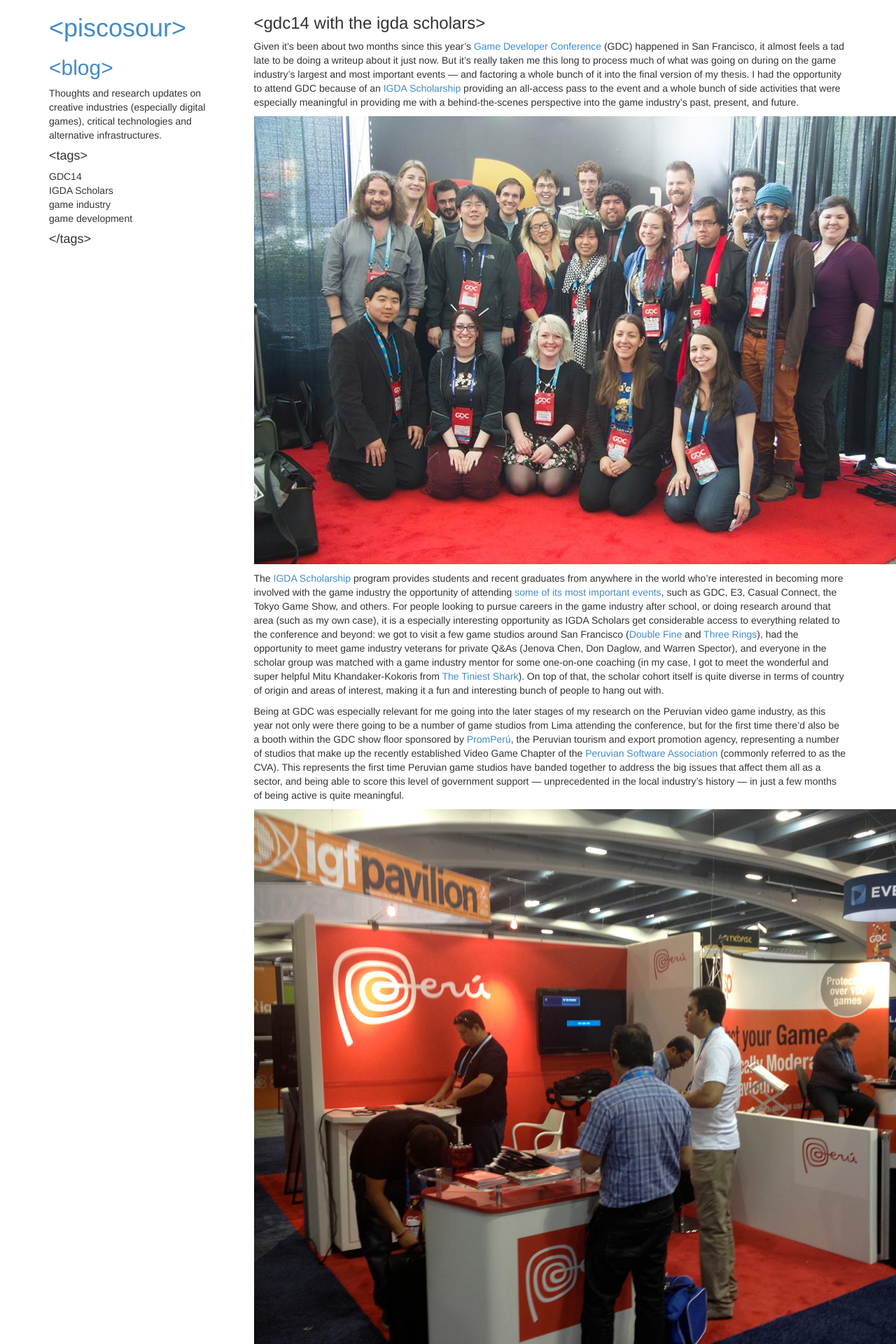
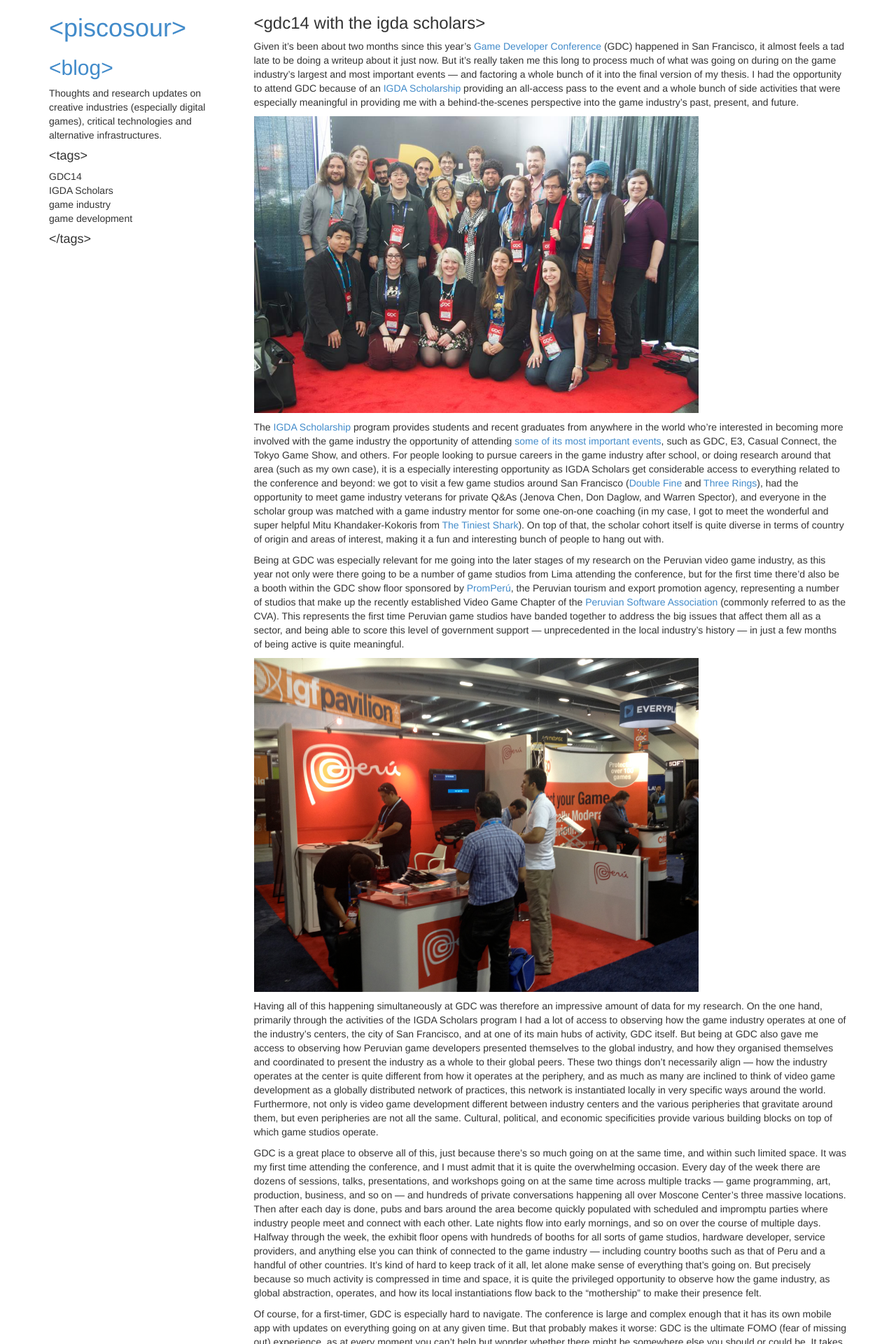
Before and after one commit to piscosour/piscosour.github.io, a Jekyll site: the page built from _posts/2014-05-13-gdc14-with-the-igdascholars.md, in a window 1280 px wide. Shown: the top 1920 px of the page at 70% size. Built offline with Jekyll 4.4.1, drawn with Linux system fonts in a browser that asks for light colours; comment, search, counter and statistics services are not loaded.

Commit message:
fixing images

```diff
--- a/_posts/2014-05-13-gdc14-with-the-igdascholars.md
+++ b/_posts/2014-05-13-gdc14-with-the-igdascholars.md
@@ -8,13 +8,13 @@
 ---
 Given it's been about two months since this year's [Game Developer Conference](http://www.gdconf.com/) (GDC) happened in San Francisco, it almost feels a tad late to be doing a writeup about it just now. But it's really taken me this long to process much of what was going on during on the game industry's largest and most important events --- and factoring a whole bunch of it into the final version of my thesis. I had the opportunity to attend GDC because of an [IGDA Scholarship](http://scholars.igda.org/) providing an all-access pass to the event and a whole bunch of side activities that were especially meaningful in providing me with a behind-the-scenes perspective into the game industry's past, present, and future.
 
-![The GDC14 cohort of IGDA Scholar.](/files/gdc14-igda-scholars.jpg)
+<img alt="The GDC14 cohort of IGDA Scholar." style="width: 75%" src="/files/gdc14-igda-scholars.jpg" />
 
 The [IGDA Scholarship](http://scholars.igda.org/) program provides students and recent graduates from anywhere in the world who're interested in becoming more involved with the game industry the opportunity of attending [some of its most important events](http://scholars.igda.org/scholarship-venues/), such as GDC, E3, Casual Connect, the Tokyo Game Show, and others. For people looking to pursue careers in the game industry after school, or doing research around that area (such as my own case), it is a especially interesting opportunity as IGDA Scholars get considerable access to everything related to the conference and beyond: we got to visit a few game studios around San Francisco ([Double Fine](http://www.doublefine.com/) and [Three Rings](http://www.threerings.net/)), had the opportunity to meet game industry veterans for private Q&As (Jenova Chen, Don Daglow, and Warren Spector), and everyone in the scholar group was matched with a game industry mentor for some one-on-one coaching (in my case, I got to meet the wonderful and super helpful Mitu Khandaker-Kokoris from [The Tiniest Shark](http://thetiniestshark.com/)). On top of that, the scholar cohort itself is quite diverse in terms of country of origin and areas of interest, making it a fun and interesting bunch of people to hang out with.
 
 Being at GDC was especially relevant for me going into the later stages of my research on the Peruvian video game industry, as this year not only were there going to be a number of game studios from Lima attending the conference, but for the first time there'd also be a booth within the GDC show floor sponsored by [PromPerú](http://www.promperu.gob.pe/), the Peruvian tourism and export promotion agency, representing a number of studios that make up the recently established Video Game Chapter of the [Peruvian Software Association](http://www.apesoft.org/) (commonly referred to as the CVA). This represents the first time Peruvian game studios have banded together to address the big issues that affect them all as a sector, and being able to score this level of government support --- unprecedented in the local industry's history --- in just a few months of being active is quite meaningful.
 
-![Peru's country both within the GDC exhibit floor.](/files/peru-gdc-setup.jpg)
+<img alt="Peru's country both within the GDC exhibit floor." style="width: 75%" src="/files/peru-gdc-setup.jpg" />
 
 Having all of this happening simultaneously at GDC was therefore an impressive amount of data for my research. On the one hand, primarily through the activities of the IGDA Scholars program I had a lot of access to observing how the game industry operates at one of the industry's centers, the city of San Francisco, and at one of its main hubs of activity, GDC itself. But being at GDC also gave me access to observing how Peruvian game developers presented themselves to the global industry, and how they organised themselves and coordinated to present the industry as a whole to their global peers. These two things don't necessarily align --- how the industry operates at the center is quite different from how it operates at the periphery, and as much as many are inclined to think of video game development as a globally distributed network of practices, this network is instantiated locally in very specific ways around the world. Furthermore, not only is video game development different between industry centers and the various peripheries that gravitate around them, but even peripheries are not all the same. Cultural, political, and economic specificities provide various building blocks on top of which game studios operate.
 
@@ -22,7 +22,7 @@
 
 Of course, for a first-timer, GDC is especially hard to navigate. The conference is large and complex enough that it has its own mobile app with updates on everything going on at any given time. But that probably makes it worse: GDC is the ultimate FOMO (fear of missing out) experience, as at every moment you can't help but wonder whether there might be somewhere else you should or could be. It takes a while to get over that feeling and just start to go with the flow and starting casual conversations with anyone and everyone. People in the game industry --- or, at the very least, the people I talked to during GDC --- are surpringly accessible and eager to talk about their work and projects, regardless of how big or important they may be. Which makes it an amazing place to learn very much, very fast.
 
-![Moscone West, where most of the sessions and presentations for GDC happened.](/files/moscone-center-gdc.jpg)
+<img alt="Moscone West, where most of the sessions and presentations for GDC happened." style="width: 75%" src="/files/moscone-center-gdc.jpg" />
 
 After I week I was tired enough that I really just wanted to go home and nap for several days, but it was all good, nerdy fun, and the data I captured has been extremely helpful to my thesis research (but more on that later). And while I could probably go on to share multiple tips about how to go about navigating something as complex as GDC, there are already several posts out on the web from people much more experienced at it than I am. What I will say, though, is that the [IGDA Scholarship](http://scholars.igda.org/) program is the best possible introduction I can think of for an experience such as this: not only do you get a lot of coaching and mentoring as well as connections to a lot of cool people, but you also get expanded access to places, events, and people that will be extremely helpful to professional or research prospects. So for any students interested in games or recent graduates who want to explore what the game industry is like, I very much recommend you [apply to the program](http://scholars.igda.org/how-to-apply/) (and [become an IGDA member in the process](https://www.igda.org/general/register_member_type.asp?)!).
 
```
